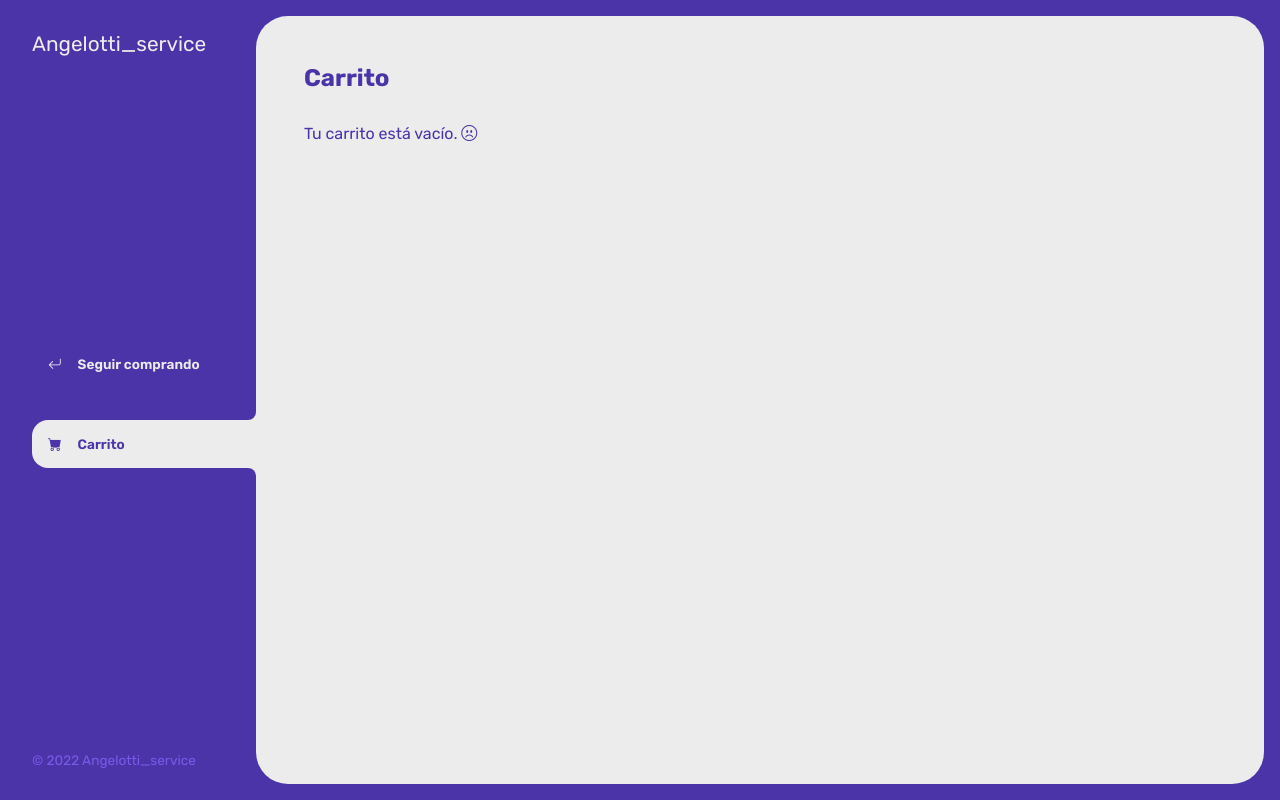
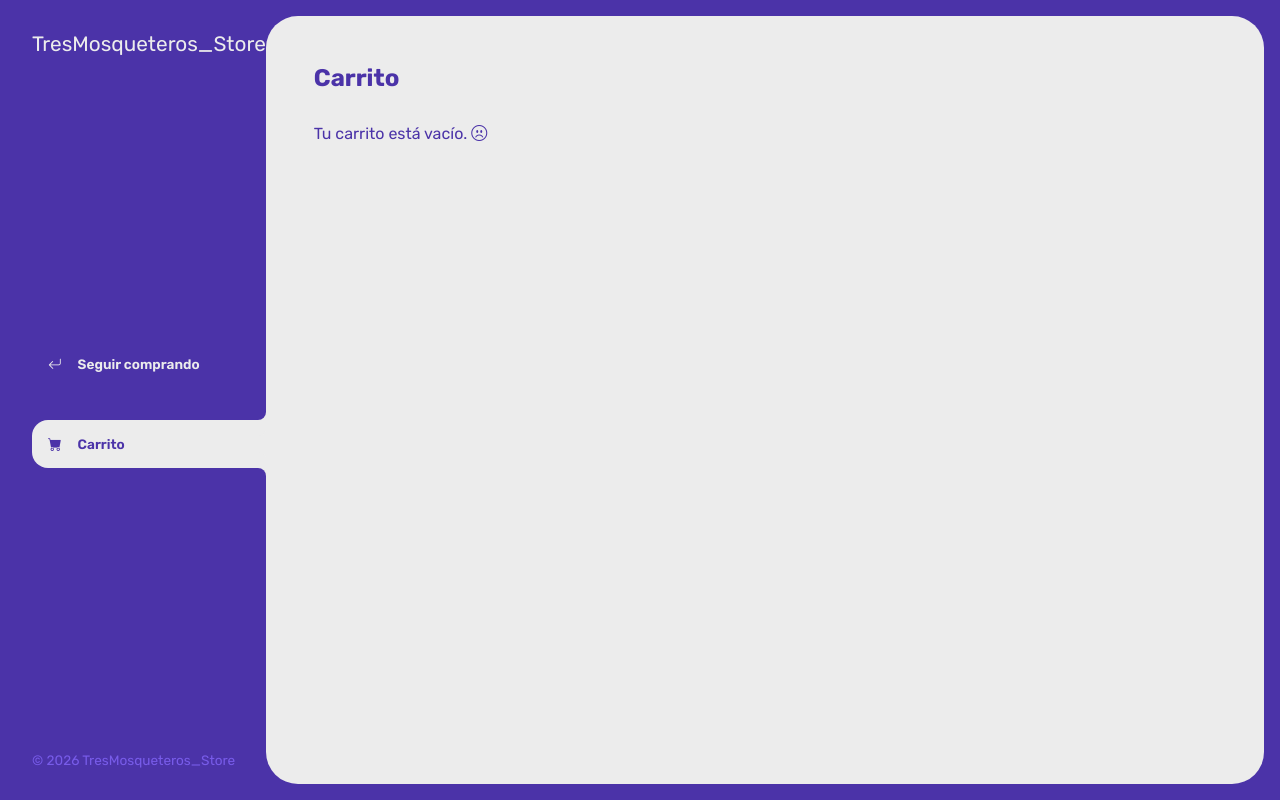
Before and after one commit to Angelottiasso/E-commerse, a plain HTML site: page carrito.html in a window 1280 px wide. Drawn offline with nearby package versions, Linux system fonts and the light colour scheme; some packages are replaced by stand-ins of ours; a script that the page names is missing.

Commit message:
Cambio de nombre

```diff
--- a/carrito.html
+++ b/carrito.html
@@ -4,7 +4,7 @@
     <meta charset="UTF-8">
     <meta http-equiv="X-UA-Compatible" content="IE=edge">
     <meta name="viewport" content="width=device-width, initial-scale=1.0">
-    <title>Angelotti_service</title>
+    <title>TresMosqueteros_Store</title>
     <link rel="stylesheet" href="https://cdn.jsdelivr.net/npm/bootstrap-icons@1.9.1/font/bootstrap-icons.css">
     <link rel="stylesheet" type="text/css" href="https://cdn.jsdelivr.net/npm/toastify-js/src/toastify.min.css">
     <link rel="stylesheet" href="./css/main.css">
@@ -13,7 +13,7 @@
 
     <div class="wrapper">
         <header class="header-mobile">
-            <h1 class="logo">Angelotti_service</h1>
+            <h1 class="logo">TresMosqueteros_Store</h1>
             <button class="open-menu" id="open-menu">
                 <i class="bi bi-list"></i>
             </button>
@@ -23,7 +23,7 @@
                 <i class="bi bi-x"></i>
             </button>
             <header>
-                <h1 class="logo">Angelotti_service</h1>
+                <h1 class="logo">TresMosqueteros_Store</h1>
             </header>
             <nav>
                 <ul>
@@ -40,7 +40,7 @@
                 </ul>
             </nav>
             <footer>
-                <p class="texto-footer">© 2022 Angelotti_service</p>
+                <p class="texto-footer">© 2026 TresMosqueteros_Store</p>
             </footer>
         </aside>
         <main>
```
Also changed, not shown: index.html (+4 -4 lines).
